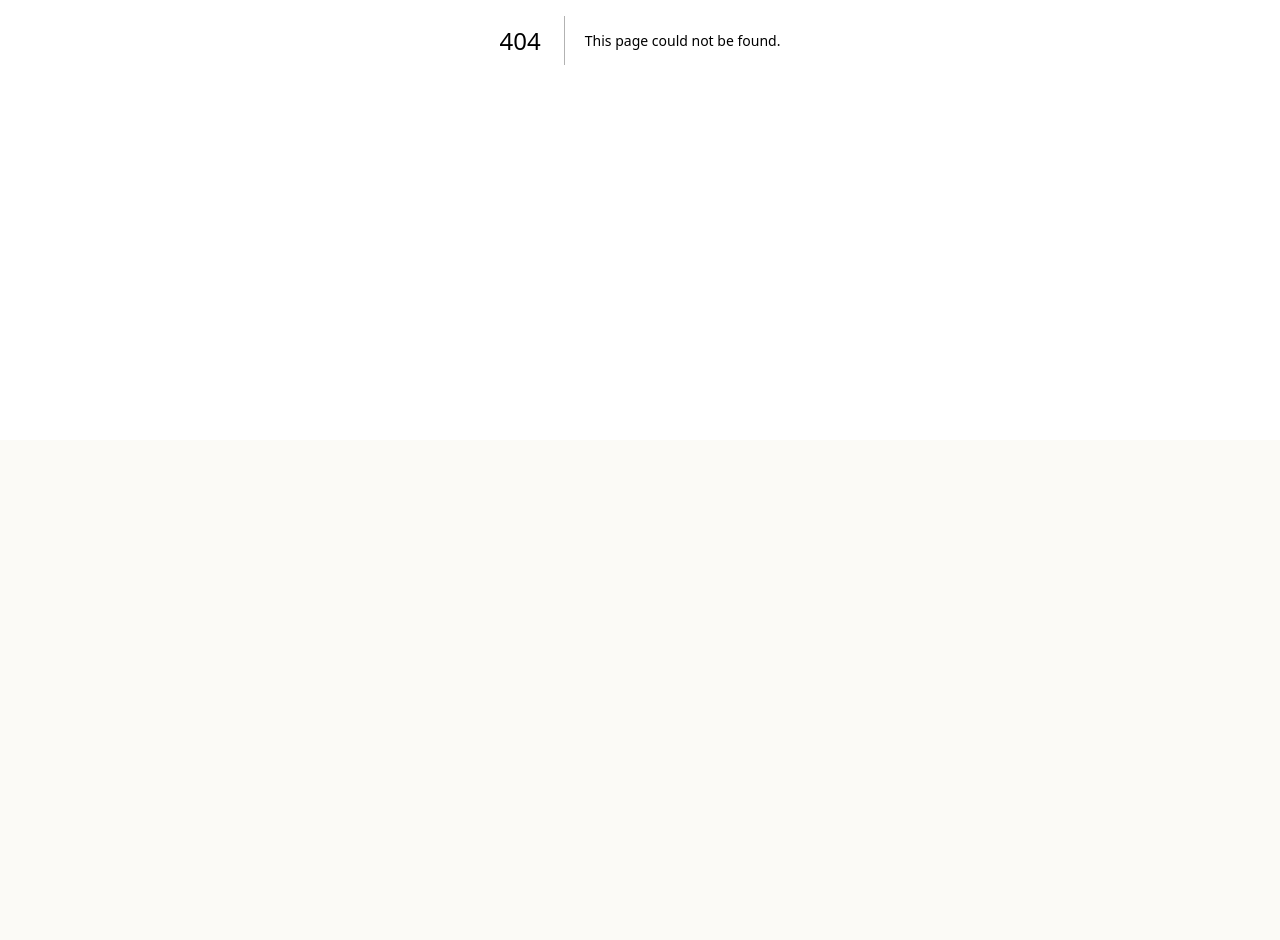
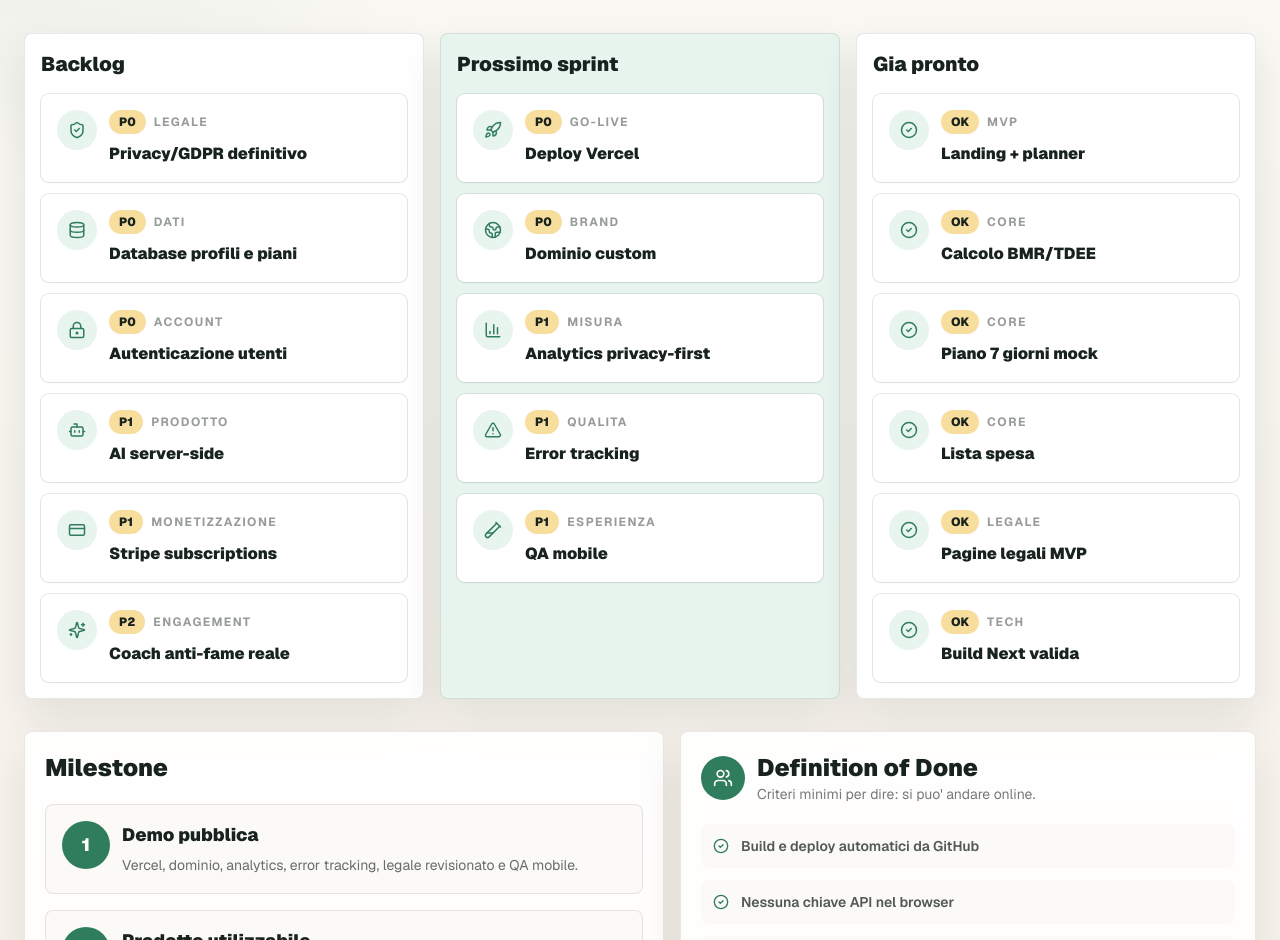
Before and after one commit to rdl1980/appdietasprint, a Next.js app: page /backlog in a window 1280 px wide. Before the commit this address had no page. Shown: the part 360-1300 px from the top of the page. Before the commit the page ends 800 px from the top, so only its background shows below. Built offline with nearby package versions, Linux system fonts and the light colour scheme.

Commit message:
Add production readiness backlog

```diff
--- /dev/null
+++ b/src/app/backlog/page.tsx
@@ -0,0 +1,183 @@
+import { Header } from "@/components/Header";
+import { Card } from "@/components/Card";
+import {
+  AlertTriangle,
+  BarChart3,
+  Bot,
+  CheckCircle2,
+  CreditCard,
+  Database,
+  Globe2,
+  LockKeyhole,
+  Rocket,
+  ShieldCheck,
+  Sparkles,
+  TestTube2,
+  Users,
+} from "lucide-react";
+
+const columns = [
+  {
+    title: "Backlog",
+    tone: "bg-white",
+    items: [
+      { priority: "P0", title: "Privacy/GDPR definitivo", area: "Legale", icon: ShieldCheck },
+      { priority: "P0", title: "Database profili e piani", area: "Dati", icon: Database },
+      { priority: "P0", title: "Autenticazione utenti", area: "Account", icon: LockKeyhole },
+      { priority: "P1", title: "AI server-side", area: "Prodotto", icon: Bot },
+      { priority: "P1", title: "Stripe subscriptions", area: "Monetizzazione", icon: CreditCard },
+      { priority: "P2", title: "Coach anti-fame reale", area: "Engagement", icon: Sparkles },
+    ],
+  },
+  {
+    title: "Prossimo sprint",
+    tone: "bg-mint",
+    items: [
+      { priority: "P0", title: "Deploy Vercel", area: "Go-live", icon: Rocket },
+      { priority: "P0", title: "Dominio custom", area: "Brand", icon: Globe2 },
+      { priority: "P1", title: "Analytics privacy-first", area: "Misura", icon: BarChart3 },
+      { priority: "P1", title: "Error tracking", area: "Qualita", icon: AlertTriangle },
+      { priority: "P1", title: "QA mobile", area: "Esperienza", icon: TestTube2 },
+    ],
+  },
+  {
+    title: "Gia pronto",
+    tone: "bg-white",
+    items: [
+      { priority: "OK", title: "Landing + planner", area: "MVP", icon: CheckCircle2 },
+      { priority: "OK", title: "Calcolo BMR/TDEE", area: "Core", icon: CheckCircle2 },
+      { priority: "OK", title: "Piano 7 giorni mock", area: "Core", icon: CheckCircle2 },
+      { priority: "OK", title: "Lista spesa", area: "Core", icon: CheckCircle2 },
+      { priority: "OK", title: "Pagine legali MVP", area: "Legale", icon: CheckCircle2 },
+      { priority: "OK", title: "Build Next valida", area: "Tech", icon: CheckCircle2 },
+    ],
+  },
+];
+
+const milestones = [
+  {
+    step: "1",
+    title: "Demo pubblica",
+    text: "Vercel, dominio, analytics, error tracking, legale revisionato e QA mobile.",
+  },
+  {
+    step: "2",
+    title: "Prodotto utilizzabile",
+    text: "Login, database, profili salvati, piani persistenti e storico utente.",
+  },
+  {
+    step: "3",
+    title: "AI reale",
+    text: "Generazione server-side con guardrail salute, sostituzioni e rigenera pasto reale.",
+  },
+  {
+    step: "4",
+    title: "Monetizzazione",
+    text: "Stripe checkout, customer portal, limiti per piano e webhook abbonamenti.",
+  },
+];
+
+const readiness = [
+  "Build e deploy automatici da GitHub",
+  "Nessuna chiave API nel browser",
+  "Dati utente salvati in modo sicuro",
+  "Copy senza claim medici",
+  "GDPR revisionato prima del lancio",
+  "Pagamenti testati in sandbox",
+  "Percorso mobile fluido",
+  "Monitoraggio errori attivo",
+];
+
+export default function BacklogPage() {
+  return (
+    <>
+      <Header />
+      <main className="mx-auto max-w-7xl px-4 py-8 sm:px-6">
+        <section className="mb-8">
+          <p className="mb-3 inline-flex rounded-full bg-mint px-4 py-2 text-sm font-bold text-leaf">
+            Roadmap produzione
+          </p>
+          <h1 className="max-w-4xl text-3xl font-black leading-tight text-ink sm:text-5xl">
+            Backlog visuale per trasformare DietaSprint AI in una vera app pubblica.
+          </h1>
+          <p className="mt-4 max-w-3xl leading-7 text-ink/65">
+            Una board operativa per decidere cosa fare prima: go-live demo, fondamenta dati,
+            AI reale, pagamenti e qualita da prodotto.
+          </p>
+        </section>
+
+        <section className="grid gap-4 lg:grid-cols-3">
+          {columns.map((column) => (
+            <div key={column.title} className={`rounded-[8px] border border-ink/10 p-4 shadow-soft ${column.tone}`}>
+              <h2 className="mb-4 text-xl font-black text-ink">{column.title}</h2>
+              <div className="space-y-3">
+                {column.items.map((item) => {
+                  const Icon = item.icon;
+                  return (
+                    <article key={`${column.title}-${item.title}`} className="rounded-[8px] bg-white p-4 shadow-sm ring-1 ring-ink/10">
+                      <div className="flex items-start gap-3">
+                        <span className="grid h-10 w-10 shrink-0 place-items-center rounded-full bg-mint text-leaf">
+                          <Icon size={18} aria-hidden="true" />
+                        </span>
+                        <div className="min-w-0">
+                          <div className="flex flex-wrap items-center gap-2">
+                            <span className="rounded-full bg-lemon/60 px-2.5 py-1 text-xs font-black text-ink">
+                              {item.priority}
+                            </span>
+                            <span className="text-xs font-bold uppercase tracking-[0.12em] text-ink/45">
+                              {item.area}
+                            </span>
+                          </div>
+                          <h3 className="mt-2 text-base font-black text-ink">{item.title}</h3>
+                        </div>
+                      </div>
+                    </article>
+                  );
+                })}
+              </div>
+            </div>
+          ))}
+        </section>
+
+        <section className="mt-8 grid gap-4 lg:grid-cols-[1fr_0.9fr]">
+          <Card>
+            <h2 className="text-2xl font-black text-ink">Milestone</h2>
+            <div className="mt-5 space-y-4">
+              {milestones.map((milestone) => (
+                <div key={milestone.step} className="grid gap-3 rounded-[8px] border border-ink/10 bg-cream p-4 sm:grid-cols-[48px_1fr]">
+                  <span className="grid h-12 w-12 place-items-center rounded-full bg-leaf text-lg font-black text-white">
+                    {milestone.step}
+                  </span>
+                  <div>
+                    <h3 className="text-lg font-black text-ink">{milestone.title}</h3>
+                    <p className="mt-1 text-sm leading-6 text-ink/65">{milestone.text}</p>
+                  </div>
+                </div>
+              ))}
+            </div>
+          </Card>
+
+          <Card>
+            <div className="flex items-center gap-3">
+              <span className="grid h-11 w-11 place-items-center rounded-full bg-leaf text-white">
+                <Users size={20} aria-hidden="true" />
+              </span>
+              <div>
+                <h2 className="text-2xl font-black text-ink">Definition of Done</h2>
+                <p className="text-sm text-ink/60">Criteri minimi per dire: si puo' andare online.</p>
+              </div>
+            </div>
+            <ul className="mt-5 space-y-3">
+              {readiness.map((item) => (
+                <li key={item} className="flex gap-3 rounded-[8px] bg-cream p-3 text-sm font-semibold text-ink/75">
+                  <CheckCircle2 className="mt-0.5 h-4 w-4 shrink-0 text-leaf" aria-hidden="true" />
+                  <span>{item}</span>
+                </li>
+              ))}
+            </ul>
+          </Card>
+        </section>
+      </main>
+    </>
+  );
+}
```
Also changed, not shown: 1 other file (tests, documents, lock files or other folders).
